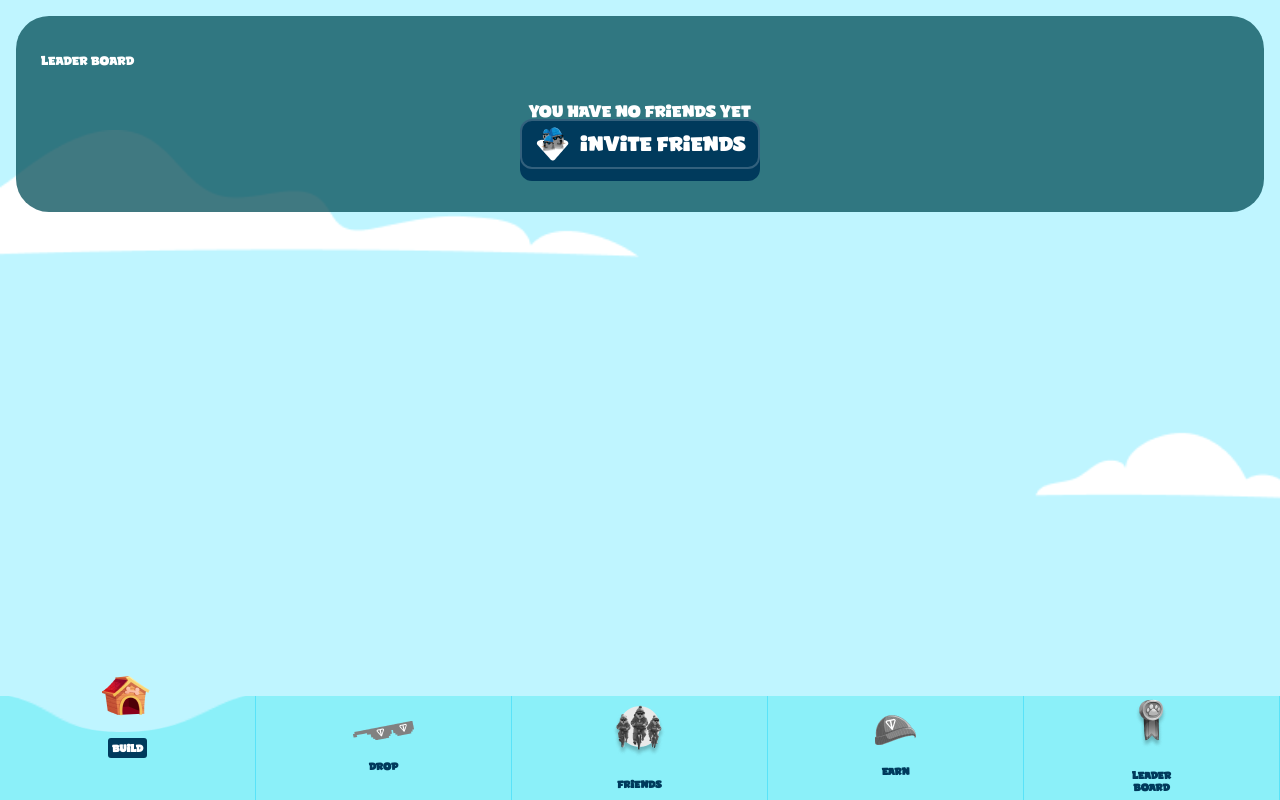
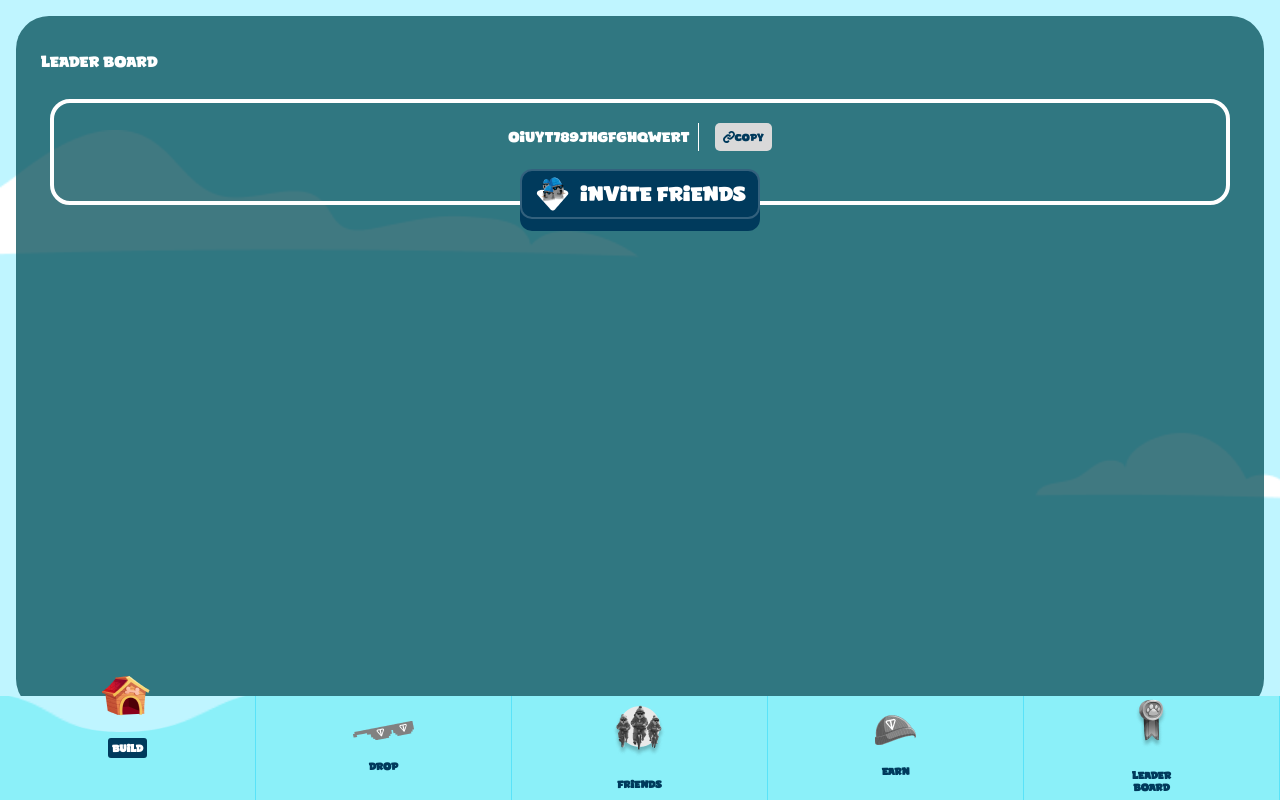
Before and after one commit to DanijelTodorov/DTCMiniApp, a React (Vite) app: page /leaderboard in a window 1280 px wide. Built offline with nearby package versions, Linux system fonts and the light colour scheme; a web font is replaced by a local one.

Commit message:
update
update

```diff
--- a/src/pages/Earn.tsx
+++ b/src/pages/Earn.tsx
@@ -32,7 +32,7 @@ export const Earn = () => {
     <div className="page overflow-x-hidden overflow-y-scroll">
       <img src="images/DTC-bg.png" className="absolute w-full pt-[130px]"></img>
       <div className="bg-[#004D57BF] border-[1px] border-[#004D5703] rounded-[33px] m-4 py-[30px] px-[24px] flex flex-col gap-6 relative z-10">
-        <span className="text-[12px] leading-[28px] tracking-[2%] text-white">
+        <span className="text-[15px] leading-[28px] tracking-[2%] text-white">
           Daily tasks
         </span>
         <div className="px-[9px] flex flex-col">
--- a/src/pages/Friends.tsx
+++ b/src/pages/Friends.tsx
@@ -47,7 +47,7 @@ export const Friends = () => {
     <div className="page overflow-x-hidden overflow-y-scroll">
       <img src="images/DTC-bg.png" className="absolute w-full pt-[130px]"></img>
       <div className="bg-[#004D57BF] border-[1px] border-[#004D5703] rounded-[33px] m-4 py-[30px] pb-[50px] px-[24px] flex flex-col gap-6 relative z-10">
-        <span className="text-[12px] leading-[28px] tracking-[2%] text-white">
+        <span className="text-[15px] leading-[28px] tracking-[2%] text-white">
           YOUR FRiENDS
         </span>
         <div className="px-[9px] flex flex-col">
--- a/src/pages/Leaderboard.tsx
+++ b/src/pages/Leaderboard.tsx
@@ -44,14 +44,47 @@ export const Leaderboard = () => {
   return (
     <div className="page overflow-x-hidden overflow-y-scroll">
       <img src="images/DTC-bg.png" className="absolute w-full pt-[130px]"></img>
-      <div className="bg-[#004D57BF] border-[1px] border-[#004D5703] rounded-[33px] m-4 py-[30px] px-[24px] flex flex-col gap-6 relative z-10">
-        <span className="text-[12px] leading-[28px] tracking-[2%] text-white">
+      <div className="h-full bg-[#004D57BF] border-[1px] border-[#004D5703] rounded-[33px] m-4 py-[30px] px-[24px] flex flex-col gap-6 relative z-10">
+        <span className="text-[15px] leading-[28px] tracking-[2%] text-white">
           Leader board
         </span>
         <div className="px-[9px] flex flex-col">
           {tasks.length == 0 && (
-            <div className="flex flex-col items-center gap-2">
-              <span>YOU HAVE NO FRIENDS YET</span>
+            <div className="relative h-[106px] flex flex-col items-center gap-[40px] rounded-[20px] border-[4px] border-white p-[20px]">
+              <div className="flex items-center justify-center gap-4">
+                <span className="text-[14px] leading-[28px] tracking-[2%] border-r-[1px] border-r-white pr-2">
+                  oiuyt789jhgfghqwert
+                </span>
+                <div className="bg-[#D9D9D9] rounded-[5px] border-[#003A5C] text-[#003A5C] text-[10px] leading-[28px] tracking-[2%] flex items-center px-2 hover:opacity-50">
+                  <div>
+                    <svg
+                      width="12"
+                      height="12"
+                      viewBox="0 0 12 12"
+                      fill="none"
+                      xmlns="http://www.w3.org/2000/svg"
+                    >
+                      <g clip-path="url(#clip0_2077_148)">
+                        <path
+                          d="M4.89579 3.309C5.95487 3.22159 7.05884 3.6657 7.79442 4.42397C7.95832 4.59295 8.00203 4.75881 7.9072 4.97657C7.84984 5.10809 7.26761 5.8043 7.14898 5.88353C6.71973 6.16997 6.36852 5.60996 6.02082 5.40936C5.32114 5.00545 4.5996 5.15335 4.01035 5.66576C3.58422 6.03651 2.22856 7.3583 2.03422 7.80827C1.37629 9.33144 3.12882 10.7598 4.50282 9.78024C4.85364 9.53008 5.18261 8.90372 5.6622 9.27329C5.7699 9.35642 6.39544 9.98668 6.43603 10.0772C6.50393 10.2283 6.49651 10.4035 6.4052 10.5436C6.26121 10.7641 5.67001 11.2667 5.43704 11.4158C2.03617 13.5907 -1.74127 9.20968 0.872113 6.17856C1.38956 5.57835 2.31558 4.64836 2.91575 4.13244C3.45271 3.67116 4.18908 3.36715 4.89657 3.309H4.89579Z"
+                          fill="#003A5C"
+                        />
+                        <path
+                          d="M8.25498 0.00810619C11.0346 -0.176095 12.9163 2.81561 11.5376 5.24808C11.163 5.90918 9.76322 7.26415 9.1529 7.79997C7.70749 9.06869 5.60297 8.91376 4.25901 7.58026C4.07795 7.40074 4.00497 7.2181 4.12009 6.97341C4.17043 6.86609 4.75773 6.17884 4.85841 6.10509C5.28883 5.78976 5.65565 6.36305 6.00335 6.56676C6.68235 6.96443 7.42301 6.82121 7.99899 6.3248C8.41927 5.96264 9.69845 4.71772 9.93141 4.28454C10.7497 2.76176 8.9414 1.16053 7.50457 2.20798C7.16194 2.45775 6.83922 3.07045 6.36236 2.70283C6.25817 2.62244 5.64355 2.00817 5.5979 1.91919C5.52219 1.77324 5.52492 1.59255 5.60804 1.45049C5.66892 1.34708 6.06149 0.97243 6.17232 0.875647C6.74166 0.376899 7.49598 0.0584493 8.25498 0.00810619Z"
+                          fill="#003A5C"
+                        />
+                      </g>
+                      <defs>
+                        <clipPath id="clip0_2077_148">
+                          <rect width="12" height="12" fill="white" />
+                        </clipPath>
+                      </defs>
+                    </svg>
+                  </div>
+                  <span>copy</span>
+                </div>
+              </div>
+              <div className="absolute bottom-[-30px]">
                 <div className="relative w-full flex justify-center">
                   <CubeButton
                     className="w-[240px] h-[50px] rounded-[12px] bg-[#003A5C]"
@@ -64,6 +97,7 @@ export const Leaderboard = () => {
                       </span>
                     </div>
                   </CubeButton>
+                </div>
               </div>
             </div>
           )}
```
Lines whose indentation alone changed are shown as unchanged.
